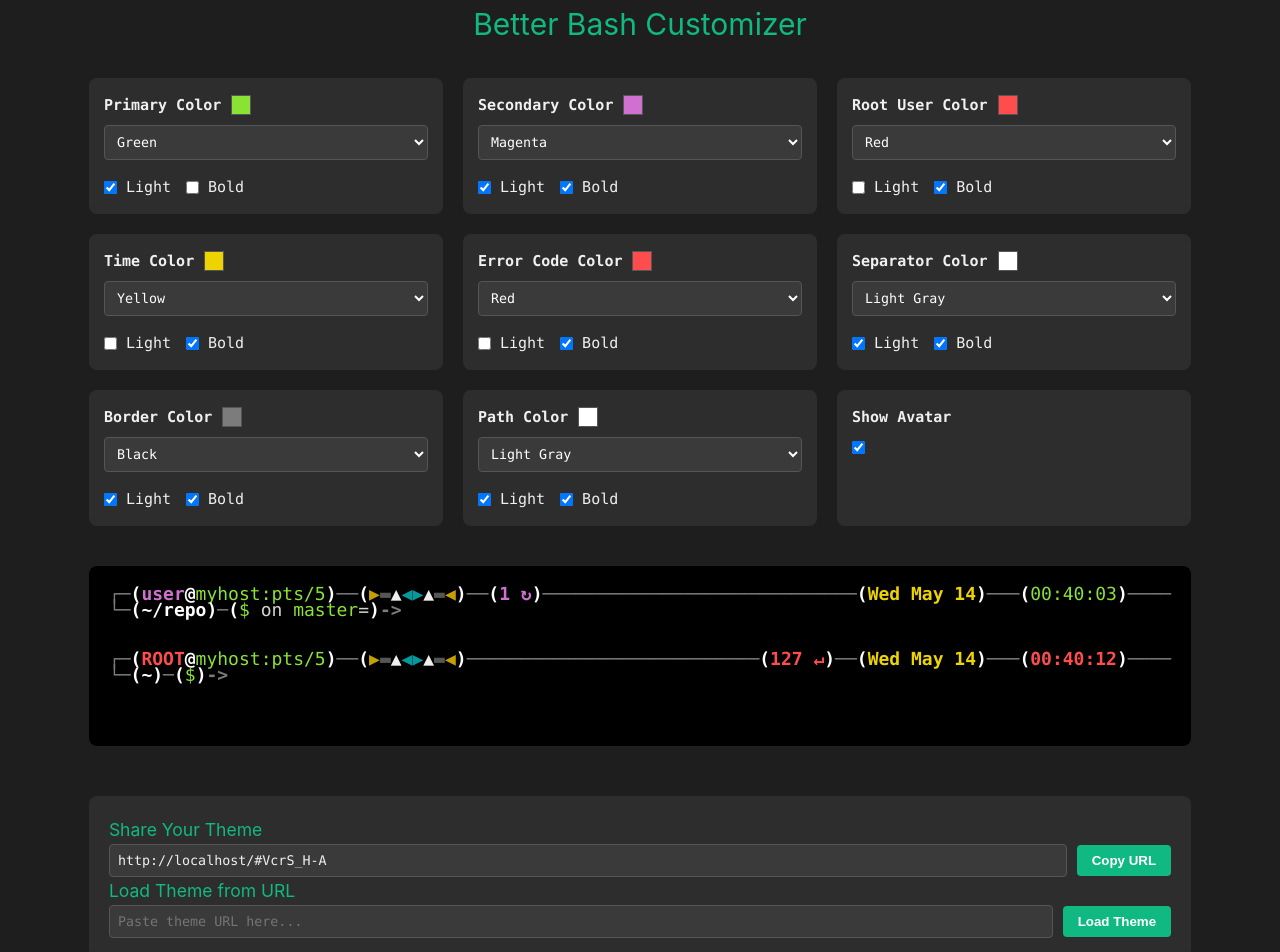
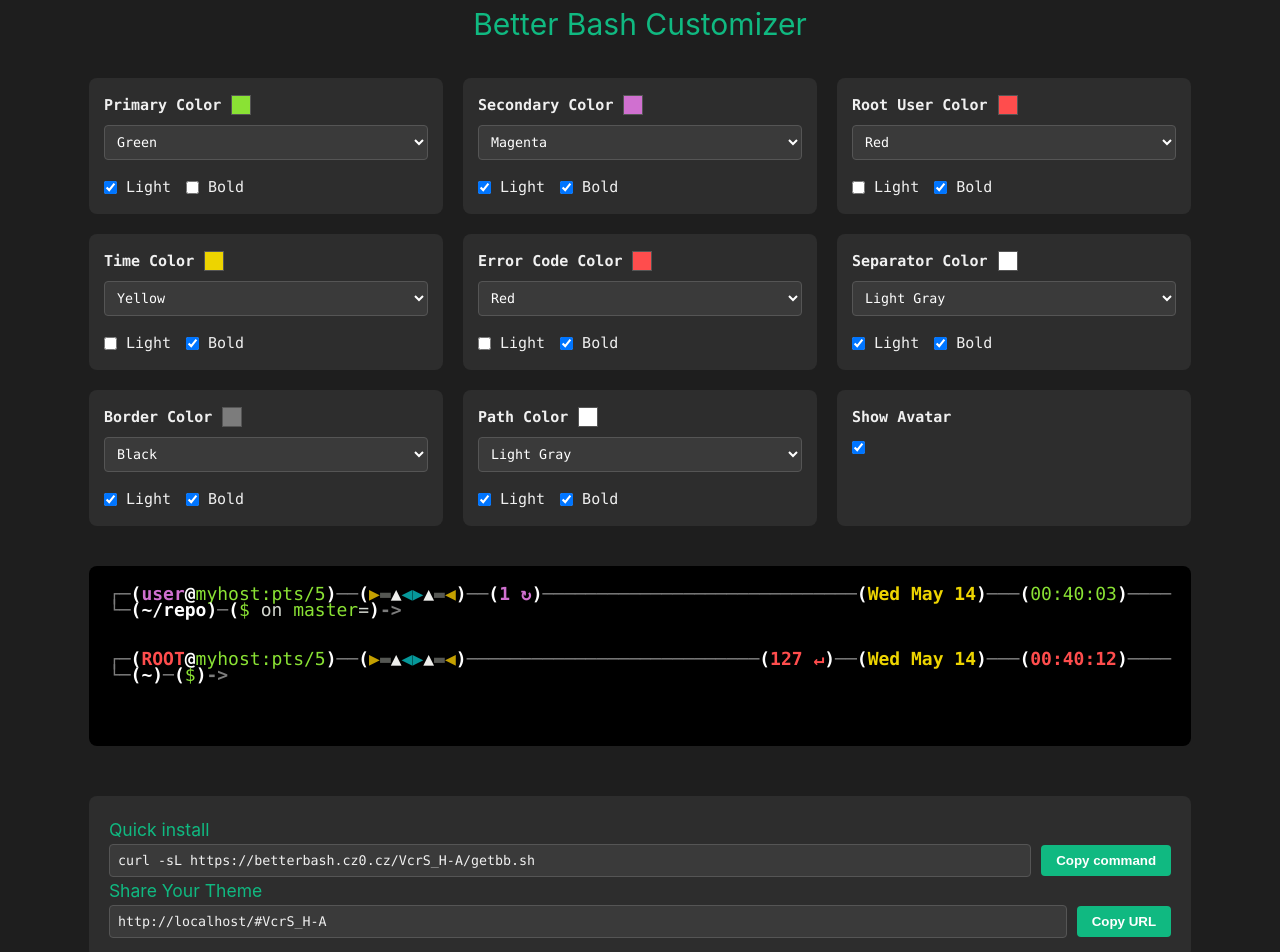
Before and after one commit to czoczo/BetterBash, a Vue app in the folder webpage/BetterBash/: page / in a window 1280 px wide. Shown: the top 952 px of the page. Built offline with nearby package versions, Linux system fonts and the light colour scheme.

Commit message:
updated copy forms with generated URL and install cmd

```diff
--- a/webpage/BetterBash/src/App.vue
+++ b/webpage/BetterBash/src/App.vue
@@ -154,6 +154,13 @@
       </div>
 
       <div class="share-section">
+        <h3>Quick install</h3>
+        <div class="share-url-container">
+            <input type="text" :value="installUrl" readonly id="installUrlInput" @click="selectUrlText" />
+            <button @click="copyCmdToClipboard">Copy command</button>
+        </div>
+        <p v-if="copyCmdSuccess" class="copy-success-message">Copied to clipboard!</p>
+
         <h3>Share Your Theme</h3>
         <div class="share-url-container">
             <input type="text" :value="shareableUrl" readonly id="shareUrlInput" @click="selectUrlText" />
@@ -161,13 +168,13 @@
         </div>
         <p v-if="copySuccess" class="copy-success-message">Copied to clipboard!</p>
 
-        <h3>Load Theme from URL</h3>
+        <!---<h3>Load Theme from URL</h3>
         <div class="share-url-container">
             <input type="text" v-model="loadUrlInput" placeholder="Paste theme URL here..." id="loadUrlInput" />
             <button @click="loadThemeFromUrl">Load Theme</button>
         </div>
         <p v-if="loadError" class="load-error-message">{{ loadError }}</p>
-        <p v-if="loadSuccess" class="load-success-message">Theme loaded successfully!</p>
+        <p v-if="loadSuccess" class="load-success-message">Theme loaded successfully!</p>-->
       </div>
     </div>
   </div>
@@ -463,6 +470,11 @@ function parseShareCode(code) {
   }
 }
 
+const installUrl = computed(() => {
+  const code = generateShareCode(selectedColorAttributes.value, showAvatar.value);
+  return `curl -sL https://betterbash.cz0.cz/${code}/getbb.sh`;
+});
+
 const shareableUrl = computed(() => {
   const code = generateShareCode(selectedColorAttributes.value, showAvatar.value);
   return `${window.location.origin}${window.location.pathname}#${code}`;
@@ -479,6 +491,20 @@ async function copyUrlToClipboard() {
   } catch (err) {
     console.error('Failed to copy URL: ', err);
     alert('Failed to copy URL. Please copy it manually.');
+  }
+}
+
+const copyCmdSuccess = ref(false);
+async function copyCmdToClipboard() {
+  try {
+    await navigator.clipboard.writeText(installUrl.value);
+    copyCmdSuccess.value = true;
+    setTimeout(() => {
+      copyCmdSuccess.value = false;
+    }, 2000);
+  } catch (err) {
+    console.error('Failed to copy install command: ', err);
+        alert('Failed to copy install command. Please copy it manually.');
   }
 }
 
```
